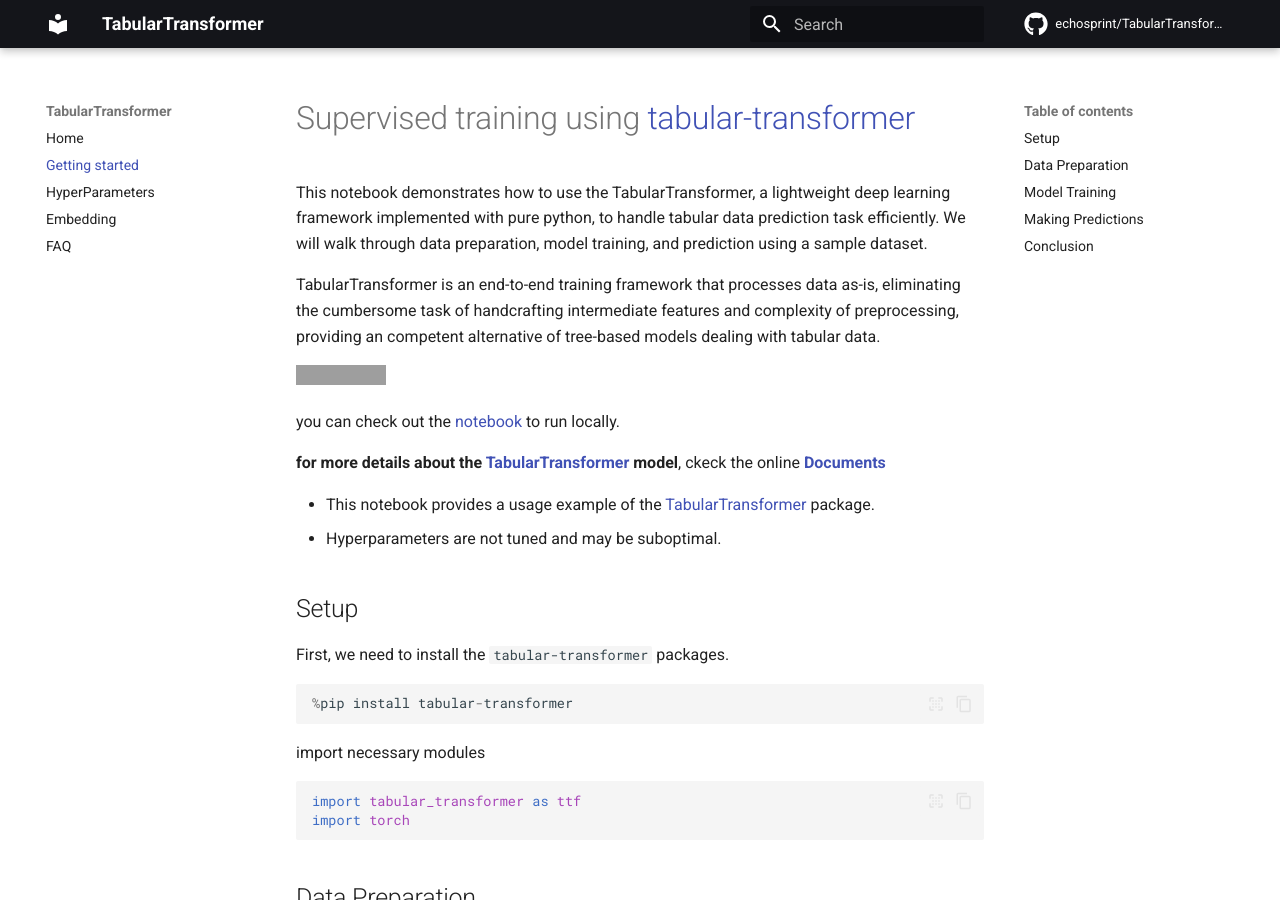
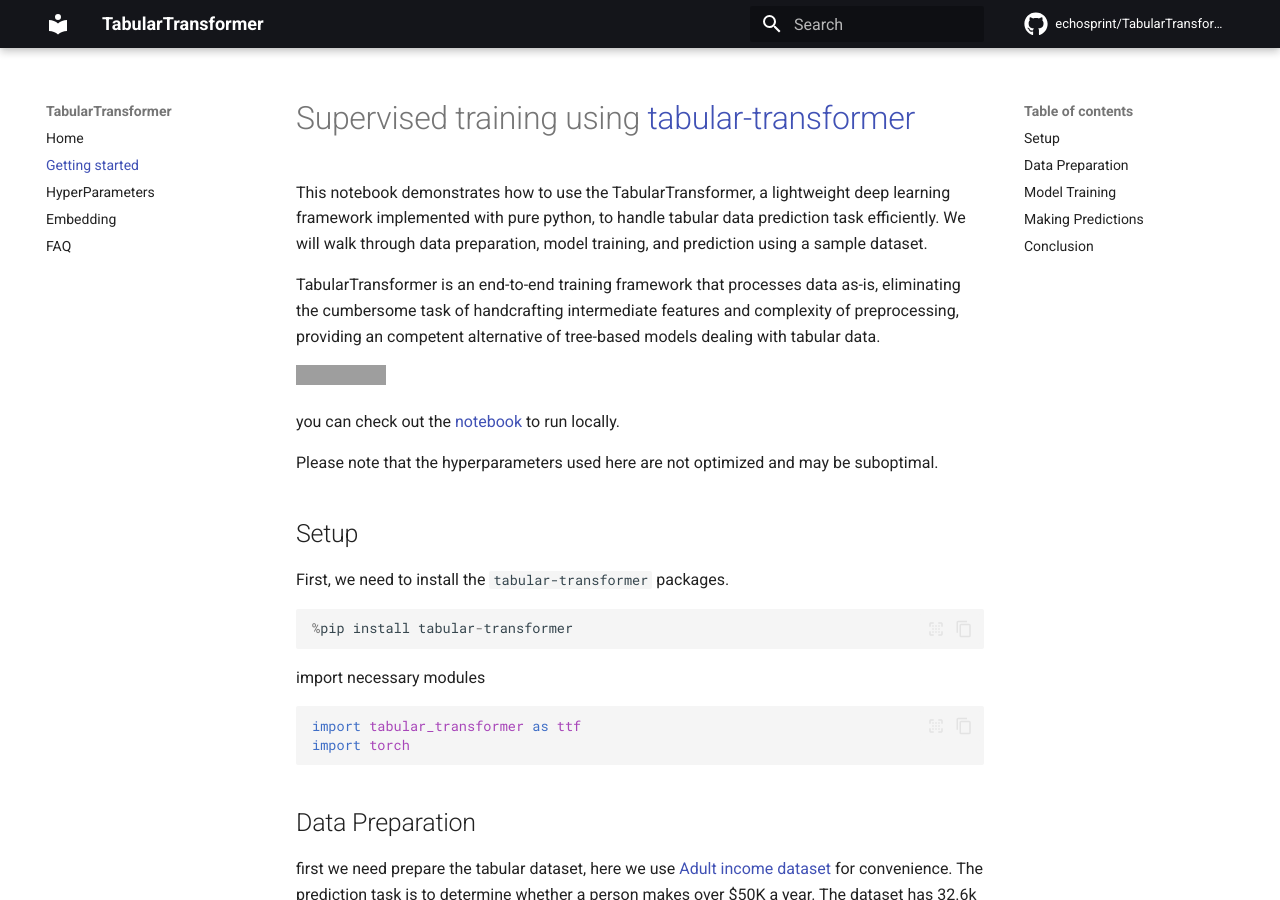
Before and after one commit to echosprint/TabularTransformer, an MkDocs documentation site: the page built from docs/getting-started.md, in a window 1280 px wide and 900 px high. Built offline with MkDocs 1.6.1 and Material for MkDocs 9.7.7, drawn with Linux system fonts in a browser that asks for light colours; nearby versions of some CDN libraries; library files that are not in the unit come from our copies; comment, search, counter and statistics services are not loaded; grey boxes are pictures that could not be loaded.

Commit message:
supervised training example

```diff
--- a/docs/getting-started.md
+++ b/docs/getting-started.md
@@ -10,15 +10,7 @@
 
 you can check out the [notebook](https://github.com/echosprint/TabularTransformer/blob/main/notebooks/supervised_training.ipynb) to run locally.
 
-
-**for more details about the [TabularTransformer](https://github.com/echosprint/TabularTransformer) model**,
-ckeck the online **[Documents](https://echosprint.github.io/TabularTransformer/)**
-
-
-- This notebook provides a usage example of the
-  [TabularTransformer](https://github.com/echosprint/TabularTransformer)
-  package.
-- Hyperparameters are not tuned and may be suboptimal.
+Please note that the hyperparameters used here are not optimized and may be suboptimal.
 
 ## Setup
 First, we need to install the `tabular-transformer` packages.
```
